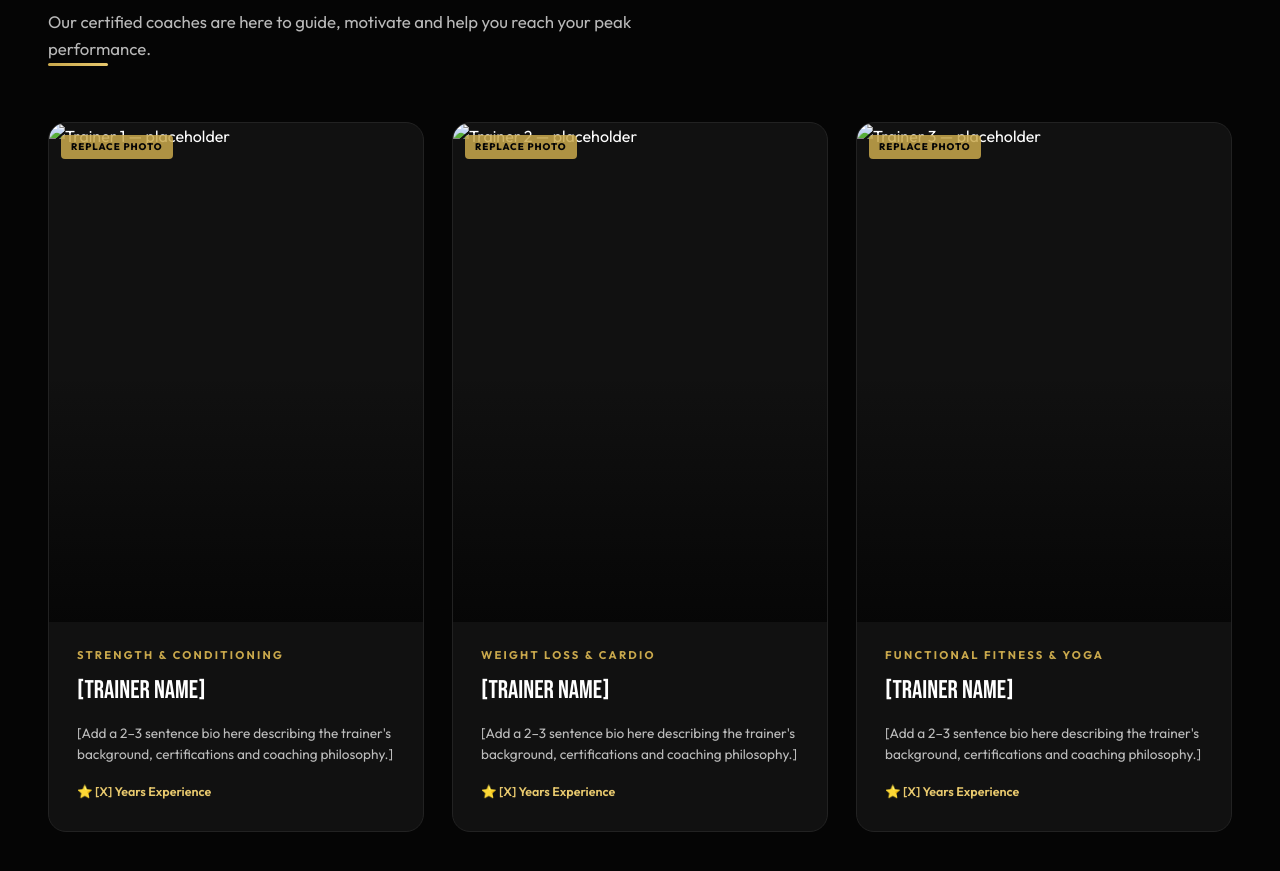
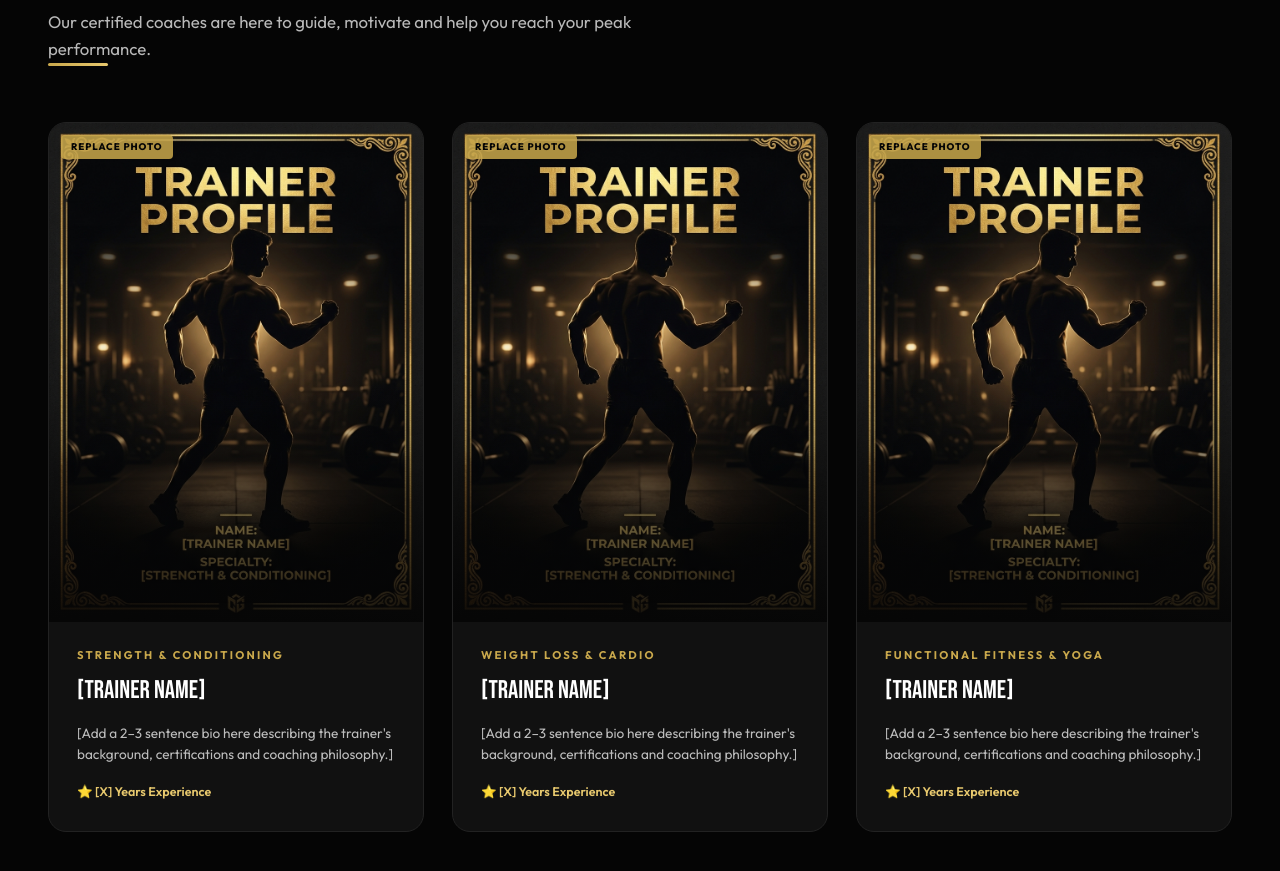
Before and after one commit to nandiniasus2007-gif/GymWebsite, a plain HTML site: page index.html in a window 1280 px wide. Shown: the part 2300-3171 px from the top of the page. Drawn offline with Linux system fonts and the light colour scheme; files whose address does not match are found by name.

Commit message:
Update index.html

```diff
--- a/index.html
+++ b/index.html
@@ -271,7 +271,7 @@
       <!-- TRAINER 1 — EDIT ALL DETAILS BELOW -->
       <div class="trainer-card reveal">
         <div class="trainer-img-wrap">
-          <img src="images/trainer-placeholder.jpg" alt="Trainer 1 — placeholder" loading="lazy" />
+          <img src="trainer-placeholder.jpg" alt="Trainer 1 — placeholder" loading="lazy" />
           <div class="trainer-img-overlay"></div>
           <div class="trainer-placeholder-note">Replace Photo</div>
         </div>
@@ -293,7 +293,7 @@
       <!-- TRAINER 2 — EDIT ALL DETAILS BELOW -->
       <div class="trainer-card reveal reveal-delay-1">
         <div class="trainer-img-wrap">
-          <img src="images/trainer-placeholder.jpg" alt="Trainer 2 — placeholder" loading="lazy" />
+          <img src="trainer-placeholder.jpg" alt="Trainer 2 — placeholder" loading="lazy" />
           <div class="trainer-img-overlay"></div>
           <div class="trainer-placeholder-note">Replace Photo</div>
         </div>
@@ -310,7 +310,7 @@
       <!-- TRAINER 3 — EDIT ALL DETAILS BELOW -->
       <div class="trainer-card reveal reveal-delay-2">
         <div class="trainer-img-wrap">
-          <img src="images/trainer-placeholder.jpg" alt="Trainer 3 — placeholder" loading="lazy" />
+          <img src="trainer-placeholder.jpg" alt="Trainer 3 — placeholder" loading="lazy" />
           <div class="trainer-img-overlay"></div>
           <div class="trainer-placeholder-note">Replace Photo</div>
         </div>
```
